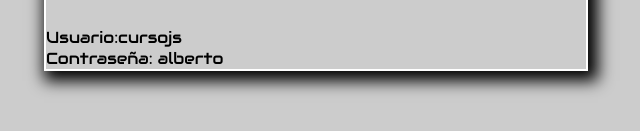
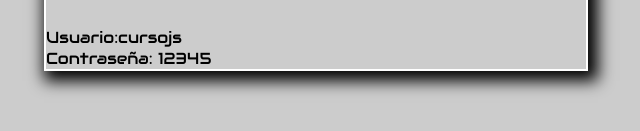
Before and after one commit to albertobautista/rock-paper-scissors, a plain HTML site: page index.html in a window 1280 px wide. Shown: the part 439-570 px from the top of the page, 324-964 px from the left. Drawn offline with Linux system fonts and the light colour scheme; a web font is replaced by a local one.

Commit message:
update Readme and delete console logs

```diff
--- a/index.js
+++ b/index.js
@@ -24,7 +24,7 @@ const maxTurns = 10;
 let currentTurn = 0;
 
 const USER = "cursojs"
-const PASSWORD = "alberto"
+const PASSWORD = "12345"
 
 const OPTIONS = [
     {
@@ -53,12 +53,10 @@ function initGame() {
     spanGameTurn.innerText = "Comenzar";
     spanUser.innerText = USER
     spanPassword.innerText = PASSWORD
-
-
 }
 
 function prepareButtons() {
-    buttonLogin.addEventListener("click", () => { // console.log({inputUser.value,inputPassword})
+    buttonLogin.addEventListener("click", () => {
         if (inputUser.value.length > 0 && inputPassword.value.length > 0) {
             if (validateUser()) {
                 divGameContainer.classList.remove("display_none")
@@ -111,7 +109,6 @@ function printScoreList() {
     const arrayScore = JSON.parse(localStorage.getItem('gameScore'))
 
 
-
     olScoreList.innerHTML = ""
     if (arrayScore) {
         const arrayScoreReversed = arrayScore.reverse()
@@ -138,8 +135,7 @@ function saveInLocalStorage(score) {
 
 function makeSelection(playerSelection) {
     const computerSelection = randomSelection();
-    console.log('computerSelection', computerSelection);
-    console.log('playerSelection', playerSelection);
+
     pPlayerOption.innerText = playerSelection.emoji
     pComputerOption.innerText = computerSelection.emoji
 
```
Also changed, not shown: index.html (+0 -5 lines), style.css (+4 -7 lines), 1 other file.
